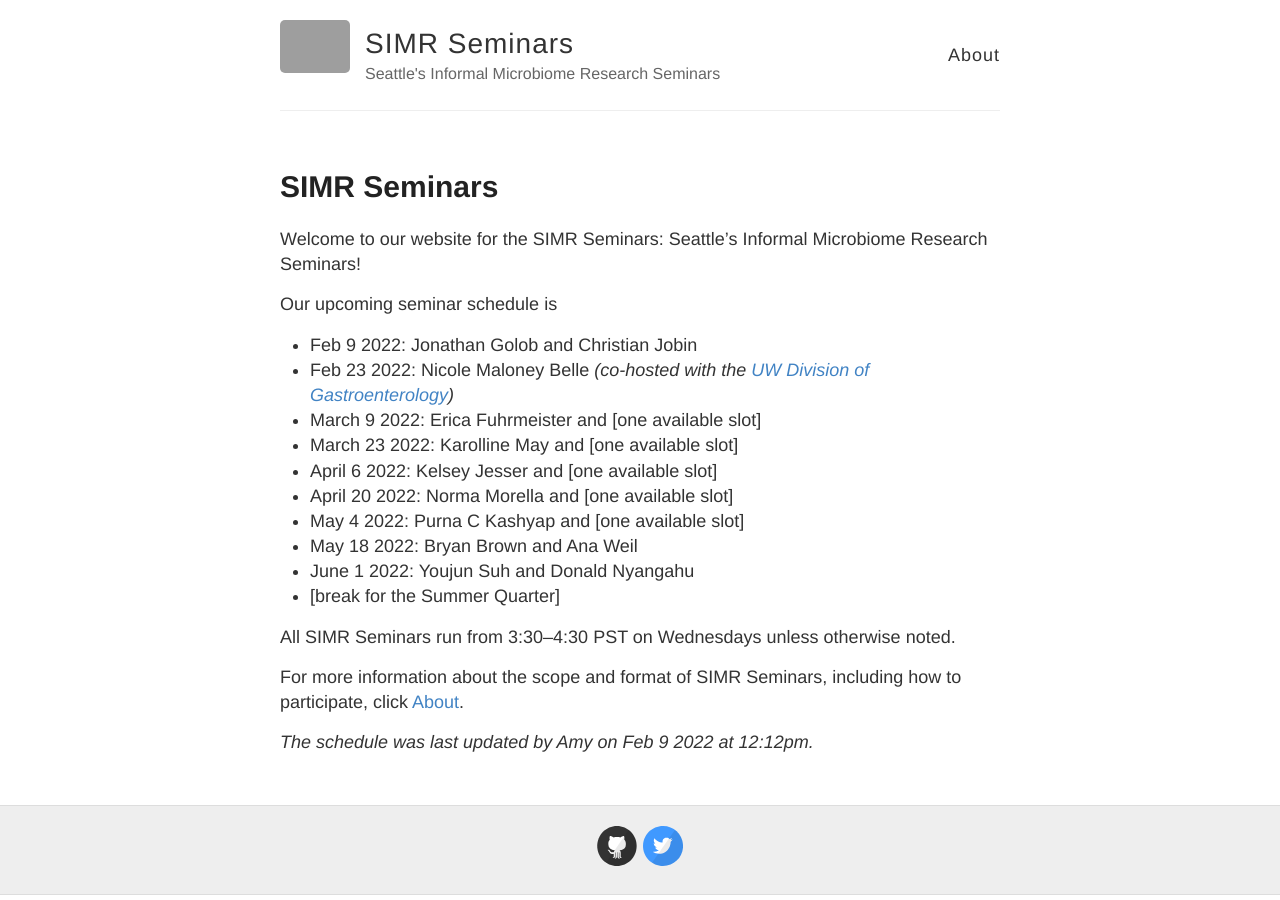
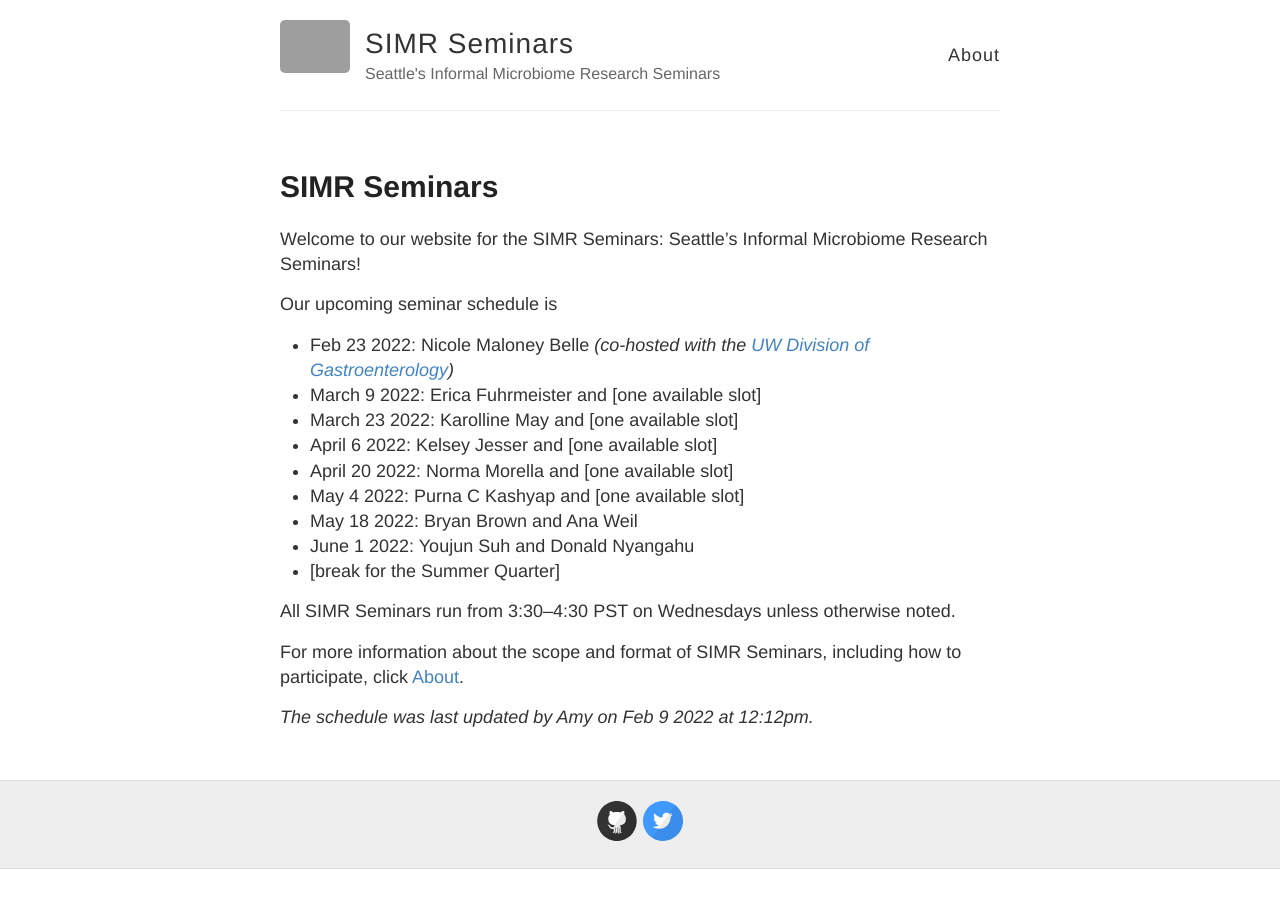
Before and after one commit to SIMR-seminars/SIMR-seminars.github.io, a Jekyll site: the page built from _posts/2021-12-7-SIMR-Seminars.md, in a window 1280 px wide. Built offline with Jekyll 4.4.1, drawn with Linux system fonts in a browser that asks for light colours; grey boxes are pictures that could not be loaded.

Commit message:
update schedule

```diff
--- a/_posts/2021-12-7-SIMR-Seminars.md
+++ b/_posts/2021-12-7-SIMR-Seminars.md
@@ -7,7 +7,6 @@ Welcome to our website for the SIMR Seminars: Seattle's Informal Microbiome Rese
 
 Our upcoming seminar schedule is
 
-- Feb 9 2022: Jonathan Golob and Christian Jobin
 - Feb 23 2022: Nicole Maloney Belle *(co-hosted with the [UW Division of Gastroenterology](https://gastro.uw.edu/))*
 - March 9 2022:  Erica Fuhrmeister and [one available slot]
 - March 23 2022: Karolline May and [one available slot]
```
Also changed, not shown: about.md (+1 -0 lines).
